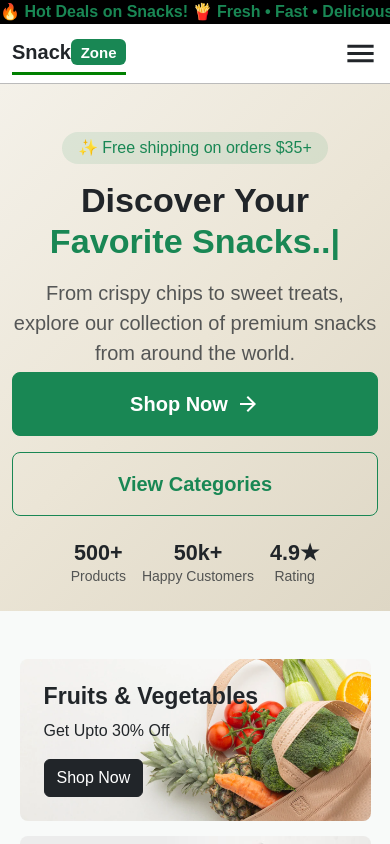
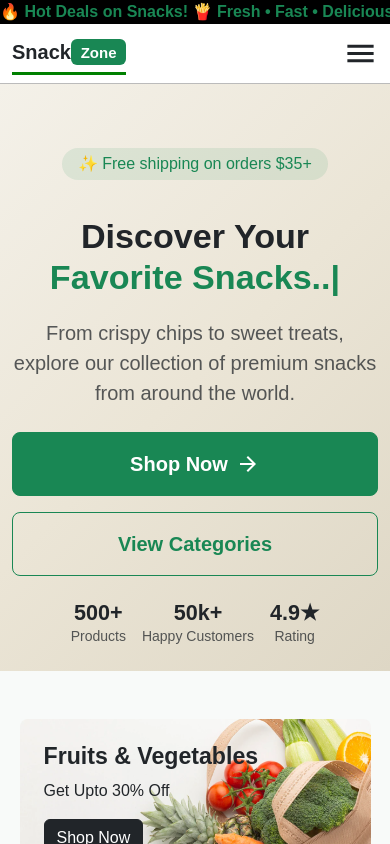
Before and after one commit to mohammedmelalimy/Our-Market-Website, a React (Vite) app in the folder frontend/: page / in a window 390 px wide. Shown: the top 844 px of the page. Built offline with nearby package versions, Linux system fonts and the light colour scheme; no server answers; a web font is replaced by a local one.

Commit message:
modify hero section

```diff
--- a/frontend/src/pages/mainpages/Home/Hero.jsx
+++ b/frontend/src/pages/mainpages/Home/Hero.jsx
@@ -8,14 +8,14 @@ const Hero = ({ onOpenModal }) => {
   return (
     <section className={`position-relative overflow-hidden ${styles.hero}`}>
       <div className="container py-4 py-md-7">
-        <div className="row align-items-center g-4">
+        <div className="row align-items-center g-5">
           {/* Text Content */}
-          <div className="col-lg-6 order-2 order-lg-1 text-center text-lg-start">
-            <div className="d-inline-flex align-items-center gap-1 px-3 py-1 rounded-pill bg-success bg-opacity-10 text-success fw-medium mb-3">
+          <div className={`col-lg-6 order-2 order-lg-1 text-center text-lg-start ${styles.responsive}`}>
+            <div className={`d-inline-flex align-items-center gap-1 px-3 py-1 rounded-pill bg-success bg-opacity-10 text-success fw-medium mb-3 ${styles.responsive}`}>
               <span>✨</span>
               <span>Free shipping on orders $35+</span>
             </div>
-            <h1 className="display-4 fw-bold mb-3">
+            <h1 className={`${styles.responsive} display-4 fw-bold mb-3`}>
               Discover Your <br/>
               <span className="text-success">
                 <ReactTyped
@@ -26,14 +26,14 @@ const Hero = ({ onOpenModal }) => {
                 />
               </span>
             </h1>
-            <p className="lead text-muted mb-1">
+            <p className={`lead text-muted mb-1 ${styles.responsive}`}>
               From crispy chips to sweet treats, explore our collection of premium snacks from around the world.
             </p>
             <div className="d-flex flex-column flex-sm-row gap-3 justify-content-center justify-content-lg-start mb-4">
               <Button
                 variant="success"
                 size="lg"
-                className="d-flex justify-content-center align-items-center px-4 py-3 fw-semibold"
+                className={`d-flex justify-content-center align-items-center px-4 py-3 fw-semibold ${styles.responsive}`}
                 onClick={onOpenModal}
               >
                 <span className="d-flex align-items-center gap-2">
--- a/frontend/src/styles/Landing/Hero.module.css
+++ b/frontend/src/styles/Landing/Hero.module.css
@@ -81,7 +81,10 @@
   .overlay{
     display: none;
   }
+  .responsive{
+    margin-top: 20px;
 
+  }
   .heroImage {
     margin-top: 5px;
   }
```
